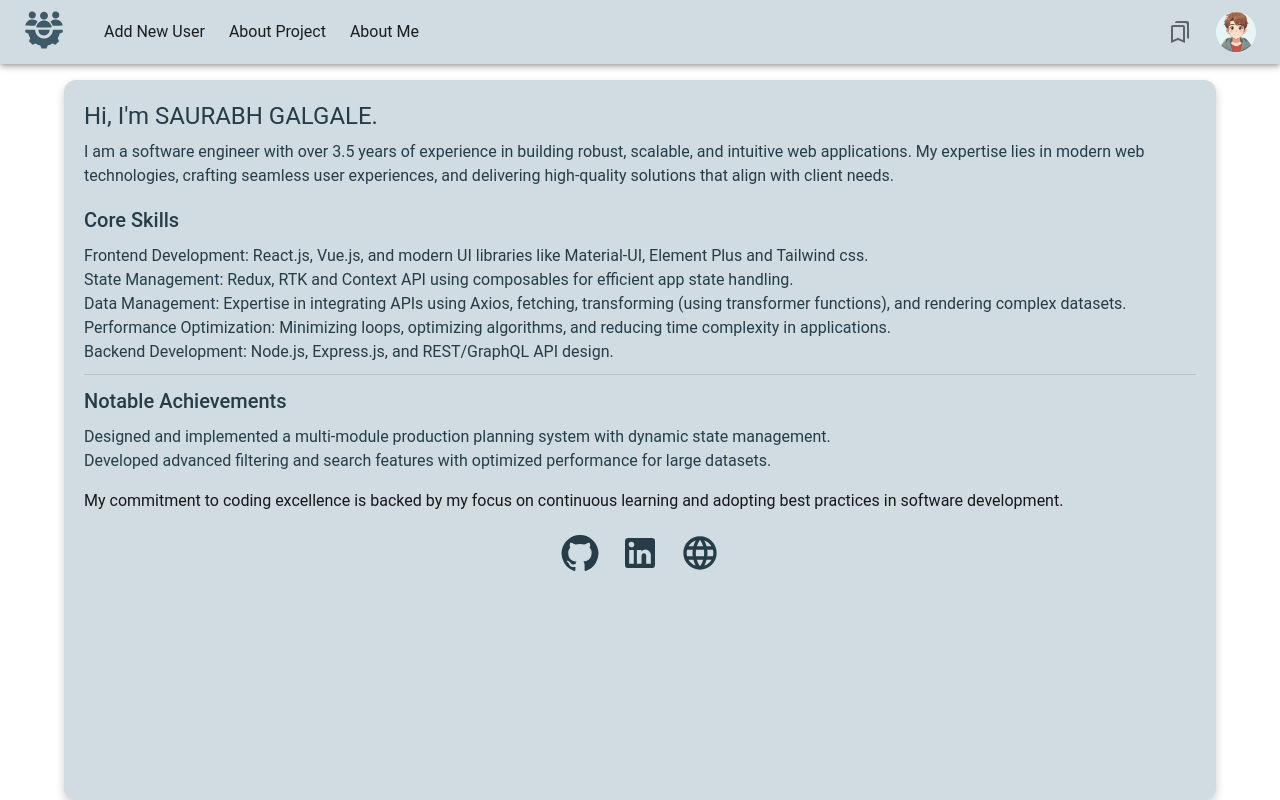
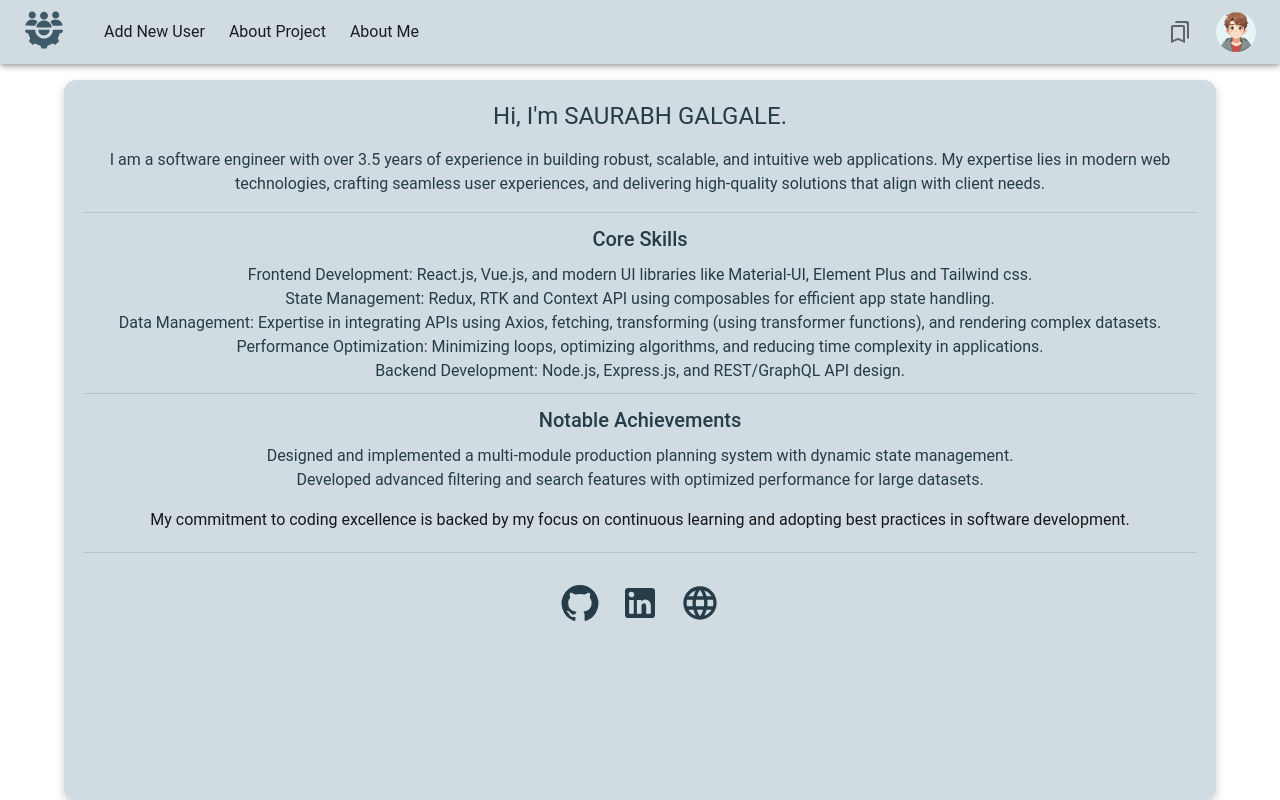
Before and after one commit to Saurabh-Galgale/employee-management-nextjs-frontend, a Next.js app: page /about in a window 1280 px wide. Built offline with nearby package versions, Linux system fonts and the light colour scheme.

Commit message:
alignment changes

```diff
--- a/src/app/about/page.tsx
+++ b/src/app/about/page.tsx
@@ -35,8 +35,9 @@ const AboutPage = () => {
           <Typography
             variant="h5"
             sx={{
-              marginBottom: 1,
+              marginBottom: 2,
               color: "text.primary",
+              textAlign: "center",
             }}
           >
             Hi, I'm SAURABH GALGALE.
@@ -44,7 +45,11 @@ const AboutPage = () => {
 
           <Typography
             variant="body1"
-            sx={{ marginBottom: "16px", color: "text.primary" }}
+            sx={{
+              marginBottom: "16px",
+              color: "text.primary",
+              textAlign: "center",
+            }}
           >
             I am a software engineer with over 3.5 years of experience in
             building robust, scalable, and intuitive web applications. My
@@ -53,30 +58,47 @@ const AboutPage = () => {
             client needs.
           </Typography>
 
+          <Divider sx={{ margin: "10px 0" }} />
+
           <Typography
             variant="h6"
-            sx={{ marginBottom: 1, color: "text.primary" }}
+            sx={{ marginBottom: 1, color: "text.primary", textAlign: "center" }}
           >
             Core Skills
           </Typography>
-          <Typography variant="body1" sx={{ color: "text.primary" }}>
+          <Typography
+            variant="body1"
+            sx={{ color: "text.primary", textAlign: "center" }}
+          >
             Frontend Development: React.js, Vue.js, and modern UI libraries like
             Material-UI, Element Plus and Tailwind css.
           </Typography>
-          <Typography variant="body1" sx={{ color: "text.primary" }}>
+          <Typography
+            variant="body1"
+            sx={{ color: "text.primary", textAlign: "center" }}
+          >
             State Management: Redux, RTK and Context API using composables for
             efficient app state handling.
           </Typography>
-          <Typography variant="body1" sx={{ color: "text.primary" }}>
+          <Typography
+            variant="body1"
+            sx={{ color: "text.primary", textAlign: "center" }}
+          >
             Data Management: Expertise in integrating APIs using Axios,
             fetching, transforming (using transformer functions), and rendering
             complex datasets.
           </Typography>
-          <Typography variant="body1" sx={{ color: "text.primary" }}>
+          <Typography
+            variant="body1"
+            sx={{ color: "text.primary", textAlign: "center" }}
+          >
             Performance Optimization: Minimizing loops, optimizing algorithms,
             and reducing time complexity in applications.
           </Typography>
-          <Typography variant="body1" sx={{ color: "text.primary" }}>
+          <Typography
+            variant="body1"
+            sx={{ color: "text.primary", textAlign: "center" }}
+          >
             Backend Development: Node.js, Express.js, and REST/GraphQL API
             design.
           </Typography>
@@ -85,34 +107,46 @@ const AboutPage = () => {
 
           <Typography
             variant="h6"
-            sx={{ marginBottom: 1, color: "text.primary" }}
+            sx={{ marginBottom: 1, color: "text.primary", textAlign: "center" }}
           >
             Notable Achievements
           </Typography>
-          <Typography variant="body1" sx={{ color: "text.primary" }}>
+          <Typography
+            variant="body1"
+            sx={{ color: "text.primary", textAlign: "center" }}
+          >
             Designed and implemented a multi-module production planning system
             with dynamic state management.
           </Typography>
-          <Typography variant="body1" sx={{ color: "text.primary" }}>
+          <Typography
+            variant="body1"
+            sx={{ color: "text.primary", textAlign: "center" }}
+          >
             Developed advanced filtering and search features with optimized
             performance for large datasets.
           </Typography>
 
           <Typography
             variant="body1"
-            sx={{ marginTop: "16px", marginBottom: "20px" }}
+            sx={{
+              marginTop: "16px",
+              marginBottom: "20px",
+              textAlign: "center",
+            }}
           >
             My commitment to coding excellence is backed by my focus on
             continuous learning and adopting best practices in software
             development.
           </Typography>
 
+          <Divider sx={{ margin: "10px 0" }} />
+
           <Box
             sx={{
               display: "flex",
               justifyContent: "center",
               gap: "20px",
-              marginTop: "20px",
+              marginTop: "30px",
             }}
           >
             <Link
```
